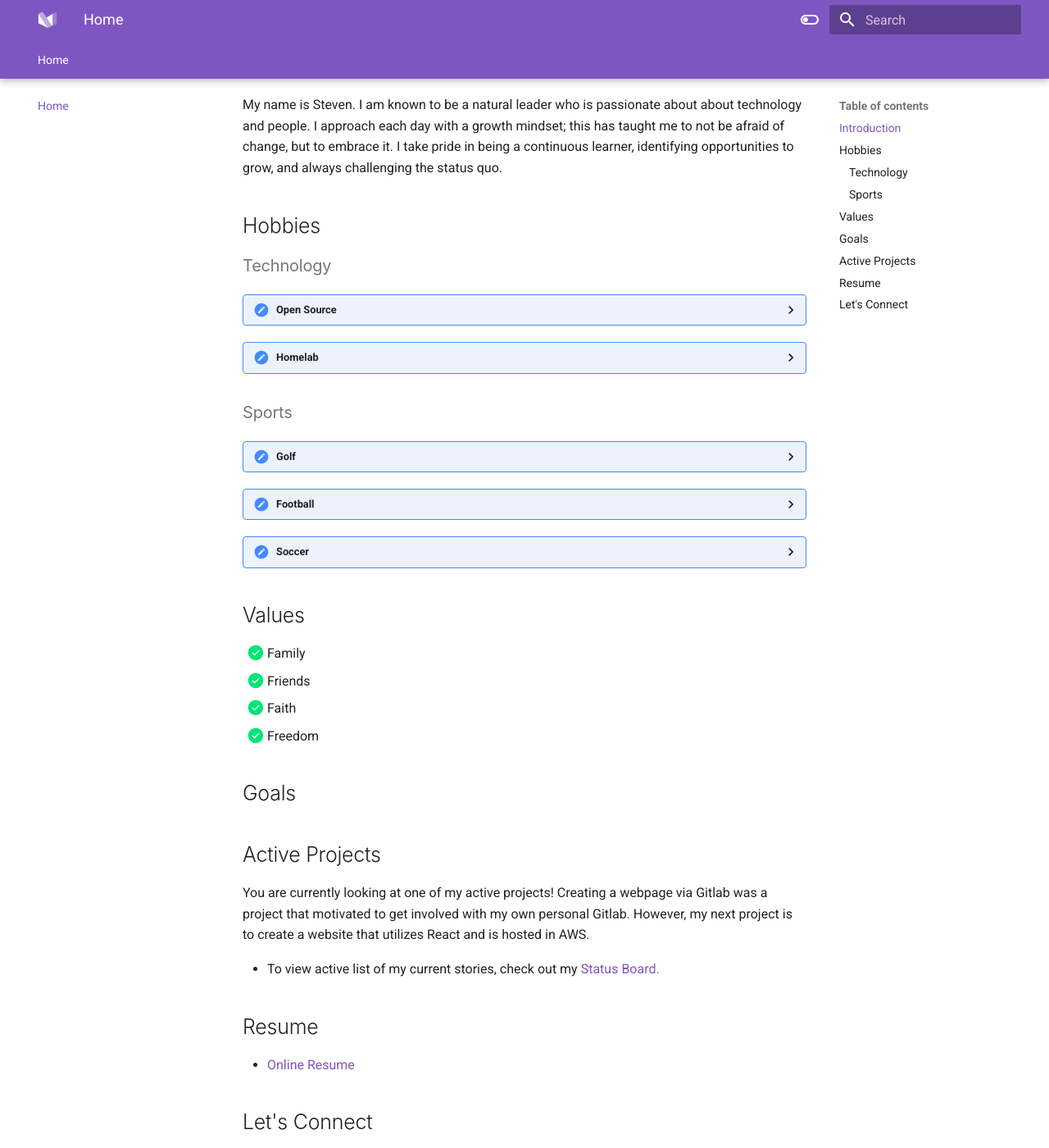
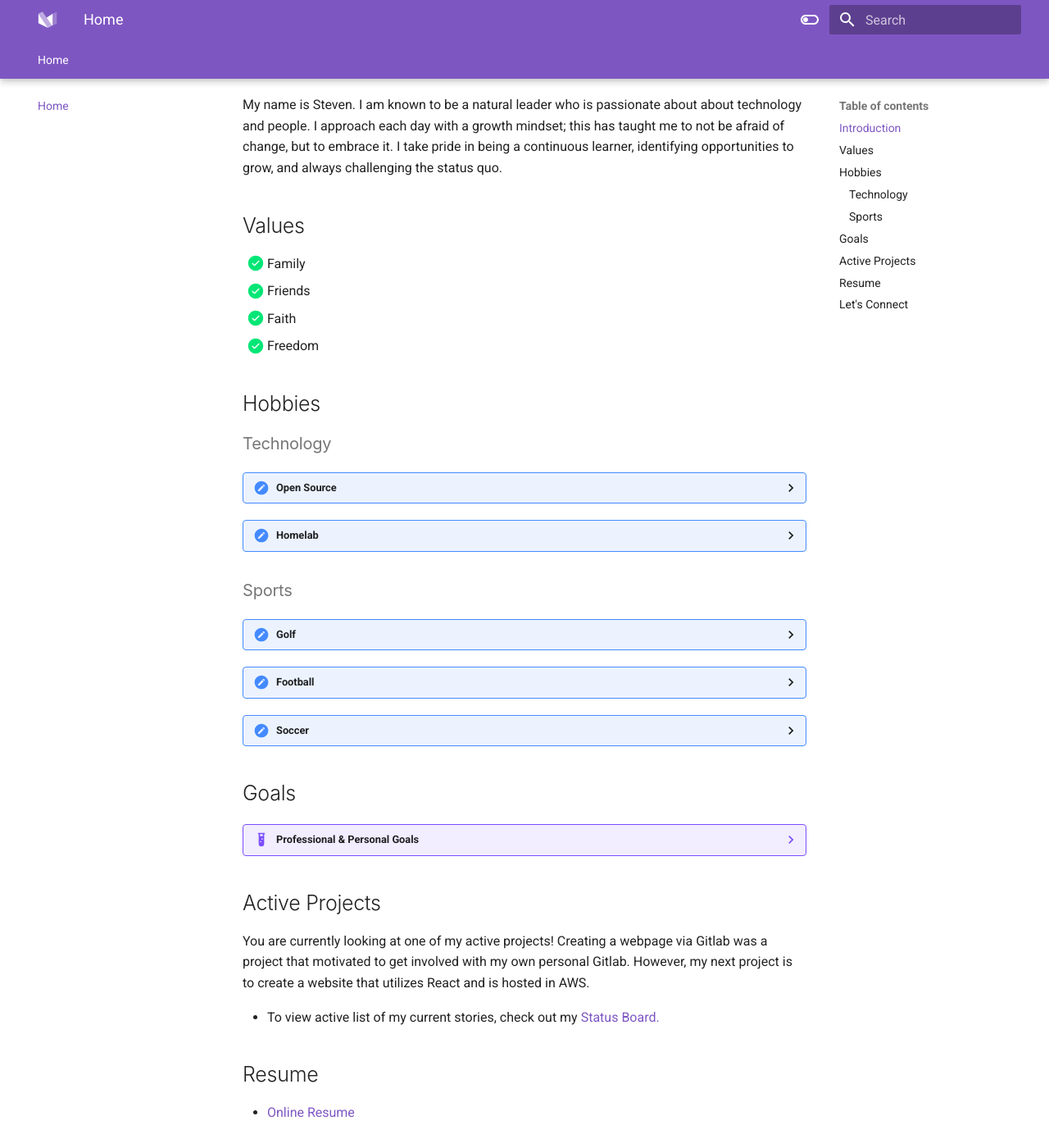
Before and after one commit to stevejoluc/stevejoluc.github.io, an MkDocs documentation site: the page built from docs/index.md, in a window 1280 px wide and 1400 px high, scrolled down 229 px. Shown: the whole window at 82% size. Built offline with MkDocs 1.6.1 and Material for MkDocs 9.7.7, drawn with Linux system fonts in a browser that asks for light colours; emoji names are drawn with the system emoji font; some of the changed lines change nothing that is shown.

Commit message:
Update docs/index.md

```diff
--- a/docs/index.md
+++ b/docs/index.md
@@ -3,6 +3,12 @@
 
 ## Introduction
 My name is Steven. I am known to be a natural leader who is passionate about about technology and people. I approach each day with a growth mindset; this has taught me to not be afraid of change, but to embrace it. I take pride in being a continuous learner, identifying opportunities to grow, and always challenging the status quo.
+
+## Values
+- [x] Family
+- [x] Friends
+- [x] Faith
+- [x] Freedom
 
 ## Hobbies
 
@@ -52,13 +58,29 @@
     * Discipline
     * Strategy
 
-## Values
-- [x] Family
-- [x] Friends
-- [x] Faith
-- [x] Freedom
+## Goals
+??? example "Professional & Personal Goals"
 
-## Goals
+    === "Professional"
+
+        Career:
+
+        - [ ] Become a First Line Leader
+        - [ ] Contribute to Open Source
+
+        Certificates:
+
+        - [ ] Terraform Associate Certification
+        - [ ] Vault Associate Certification
+        - [ ] AWS Certified Solutions Architect – Associate
+
+
+    === "Personal"
+
+        - [ ] Hit a hole in one :golf:
+        - [ ] Create a blogging site
+        - [ ] Continue to step out of comfort zone
+        - [ ] Be the best husband and father
 
 
 ## Active Projects
@@ -70,4 +92,4 @@
 - [Online Resume](https://registry.jsonresume.org/stevejoluc)
 
 ## Let's Connect
-- [x] [LinkedIn](https://www.linkedin.com/in/steven-lucero/)
+[:fontawesome-brands-linkedin:](https://www.linkedin.com/in/steven-lucero/)
```
